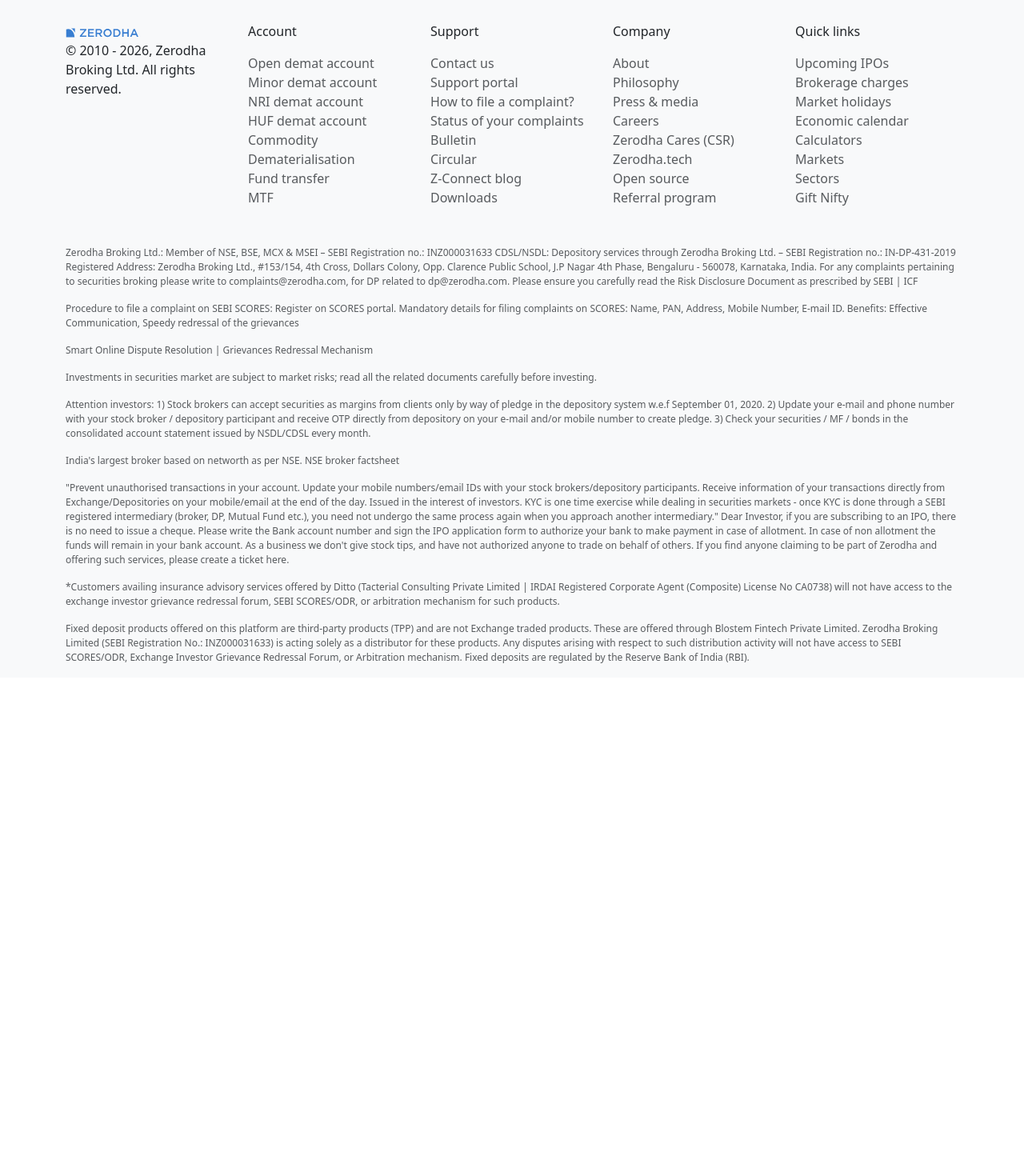
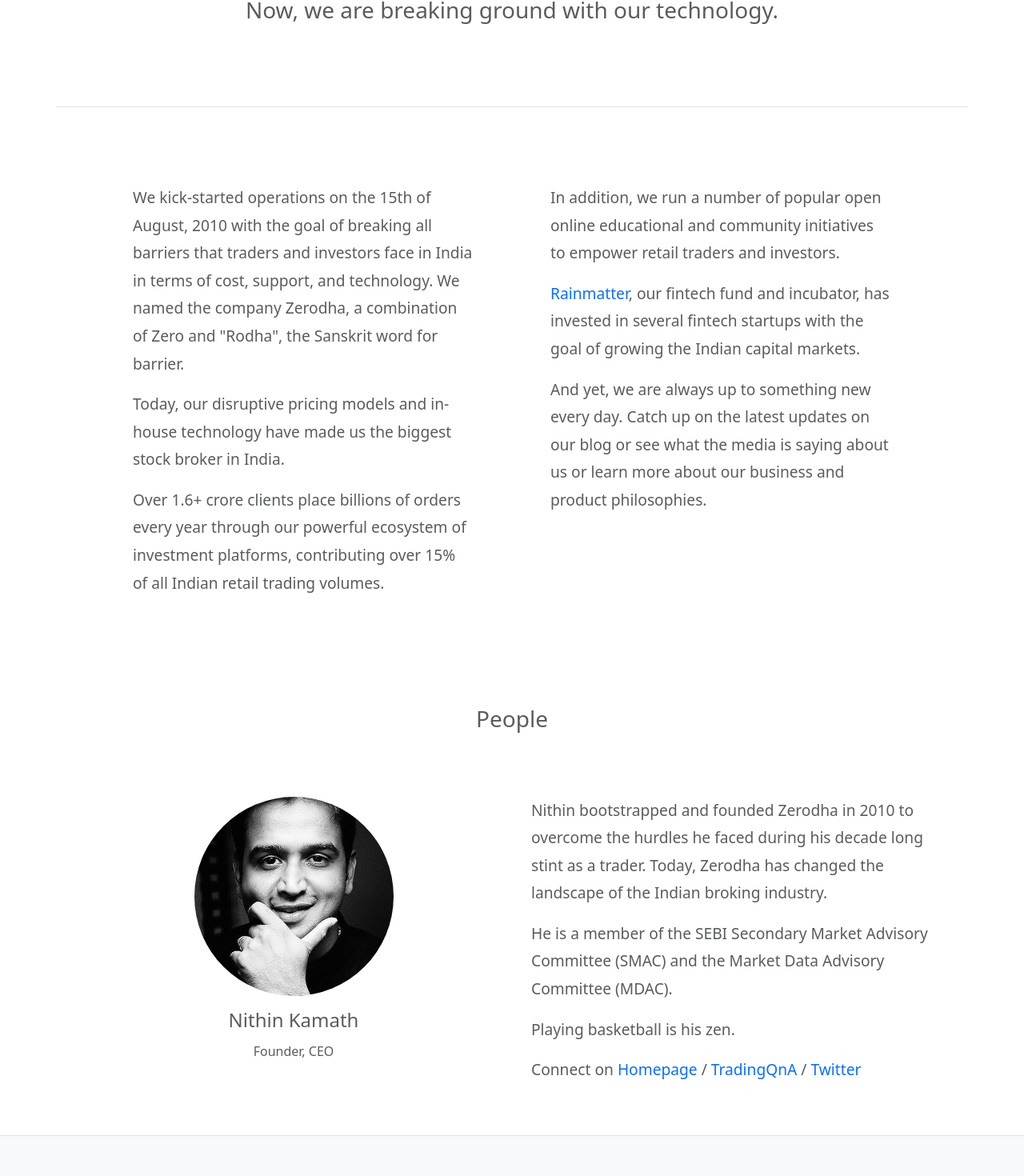
Before and after one commit to ravikantsingh550/tradingplateform, a React (Vite) app in the folder frontend/: page /about in a window 1280 px wide. Shown: the part 207-1677 px from the top of the page at 80% size. Before the commit the page ends 1054 px from the top, so only its background shows below. Built offline with nearby package versions, Linux system fonts and the light colour scheme.

Commit message:
add about page

```diff
--- a/frontend/src/landing_page/about/Hero.jsx
+++ b/frontend/src/landing_page/about/Hero.jsx
@@ -1,9 +1,53 @@
-import React from 'react'
+import React from "react";
 
 function Hero() {
-    return (
-        <h1>Hero</h1>
-     );
+  return (
+    <div className="container">
+      <div className="row p-5 mt-5 mb-5">
+        <h1 className="fs-3 text-center text-muted">
+          We pioneered the discount broking model in India.<br></br>
+          Now, we are breaking ground with our technology.
+        </h1>
+      </div>
+
+      <div className="row p-5 mt-5 border-top text-muted " style={{fontSize:"1.2em", lineHeight:"1.8"}}>
+        <div className="col-6 p-5">
+          <p>
+            We kick-started operations on the 15th of August, 2010 with the goal
+            of breaking all barriers that traders and investors face in India in
+            terms of cost, support, and technology. We named the company
+            Zerodha, a combination of Zero and "Rodha", the Sanskrit word for
+            barrier.
+          </p>
+          <p>
+            Today, our disruptive pricing models and in-house technology have
+            made us the biggest stock broker in India.
+          </p>
+          <p>
+            Over 1.6+ crore clients place billions of orders every year through
+            our powerful ecosystem of investment platforms, contributing over
+            15% of all Indian retail trading volumes.
+          </p>
+        </div>
+        <div className="col-6 p-5">
+          <p>
+            In addition, we run a number of popular open online educational and
+            community initiatives to empower retail traders and investors.
+          </p>
+          <p>
+           <a href="" style={{textDecoration:"none"}}> Rainmatter</a>, our fintech fund and incubator, has invested in several
+            fintech startups with the goal of growing the Indian capital
+            markets.
+          </p>
+          <p>
+            And yet, we are always up to something new every day. Catch up on
+            the latest updates on our blog or see what the media is saying about
+            us or learn more about our business and product philosophies.
+          </p>
+        </div>
+      </div>
+    </div>
+  );
 }
 
 export default Hero;
--- a/frontend/src/landing_page/about/Team.jsx
+++ b/frontend/src/landing_page/about/Team.jsx
@@ -1,9 +1,53 @@
-import React from 'react'
+import React from "react";
 
 function Team() {
-    return (
-        <h1>team</h1>
-     );
+  return (
+    <div className="container">
+      <div className="row p-4 ">
+        <h1 className="fs-3 text-center text-muted ">People</h1>
+      </div>
+
+      <div
+        className="row p-4  text-muted "
+        style={{ fontSize: "1.2em", lineHeight: "1.8" }}
+      >
+        <div className="col-6 p-4 text-center">
+          <img
+            src="media/images/nithinKamath.jpg"
+            style={{ borderRadius: "100%", width: "50%" }}
+          />
+          <h4 className="mt-3">Nithin Kamath</h4>
+          <h6 className="mt-3">Founder, CEO</h6>
+        </div>
+        <div className="col-6 p-4">
+          <p>
+            Nithin bootstrapped and founded Zerodha in 2010 to overcome the
+            hurdles he faced during his decade long stint as a trader. Today,
+            Zerodha has changed the landscape of the Indian broking industry.
+          </p>
+          <p>
+            He is a member of the SEBI Secondary Market Advisory Committee
+            (SMAC) and the Market Data Advisory Committee (MDAC).
+          </p>
+          <p>Playing basketball is his zen.</p>
+          <p>
+            Connect on{" "}
+            <a href="" style={{ textDecoration: "none" }}>
+              Homepage
+            </a>{" "}
+            /{" "}
+            <a href="" style={{ textDecoration: "none" }}>
+              TradingQnA
+            </a>{" "}
+            /{" "}
+            <a href="" style={{ textDecoration: "none" }}>
+              Twitter
+            </a>
+          </p>
+        </div>
+      </div>
+    </div>
+  );
 }
 
 export default Team;
```
